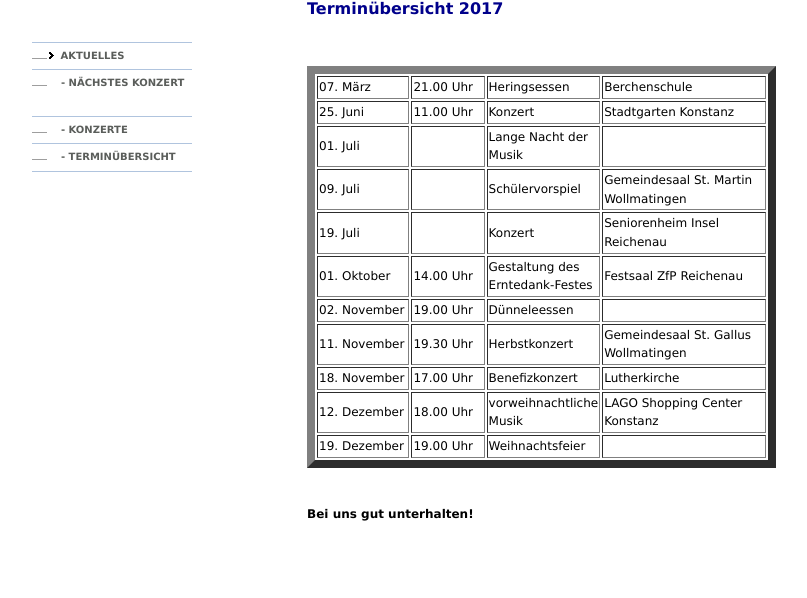
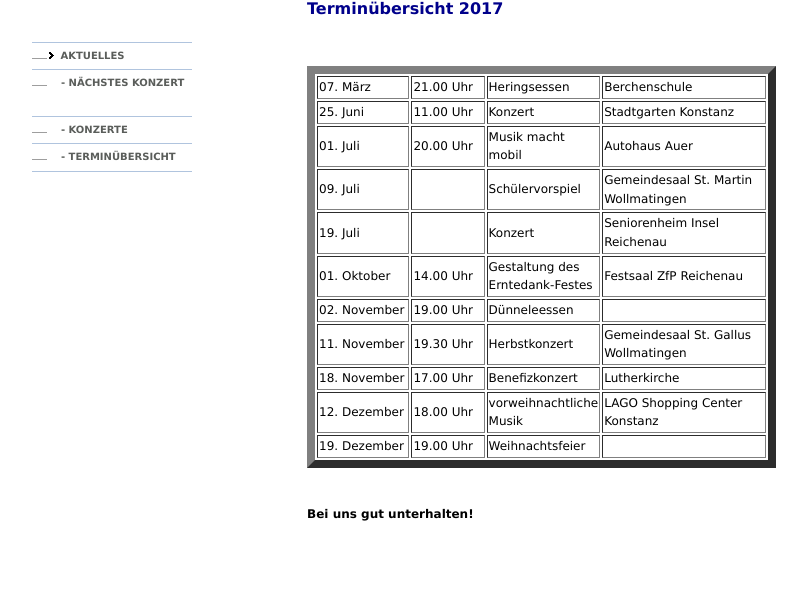
Before and after one commit to Guldenbart/HFK, a PHP site: page /aktuelles/termine.php in a window 1280 px wide. Shown: the part 151-749 px from the top of the page, without its empty margins (223-1030 px from the left). Run offline with PHP 8.4, Linux system fonts and the light colour scheme; grey boxes are pictures that could not be loaded.

Commit message:
Aktualisierung der Termine.

```diff
--- a/aktuelles/konzerte.php
+++ b/aktuelles/konzerte.php
@@ -60,6 +60,12 @@
 							<td> 11.00 Uhr </td>
 							<td> Konzert </td>
 							<td> Stadtgarten Konstanz </td>
+						</tr>
+						<tr>
+							<td> 01. Juli </td>
+							<td> 20.00 Uhr</td>
+							<td> Musik macht mobil </td>
+							<td> Autohaus Auer</td>
 						</tr>
 						<tr>
 							<td> 09. Juli </td>
--- a/aktuelles/termine.php
+++ b/aktuelles/termine.php
@@ -60,9 +60,9 @@
 						</tr>
 						<tr>
 							<td> 01. Juli </td>
-							<td> </td>
-							<td> Lange Nacht der Musik </td>
-							<td> </td>
+							<td> 20.00 Uhr</td>
+							<td> Musik macht mobil </td>
+							<td> Autohaus Auer</td>
 						</tr>
 						<tr>
 							<td> 09. Juli </td>
```
